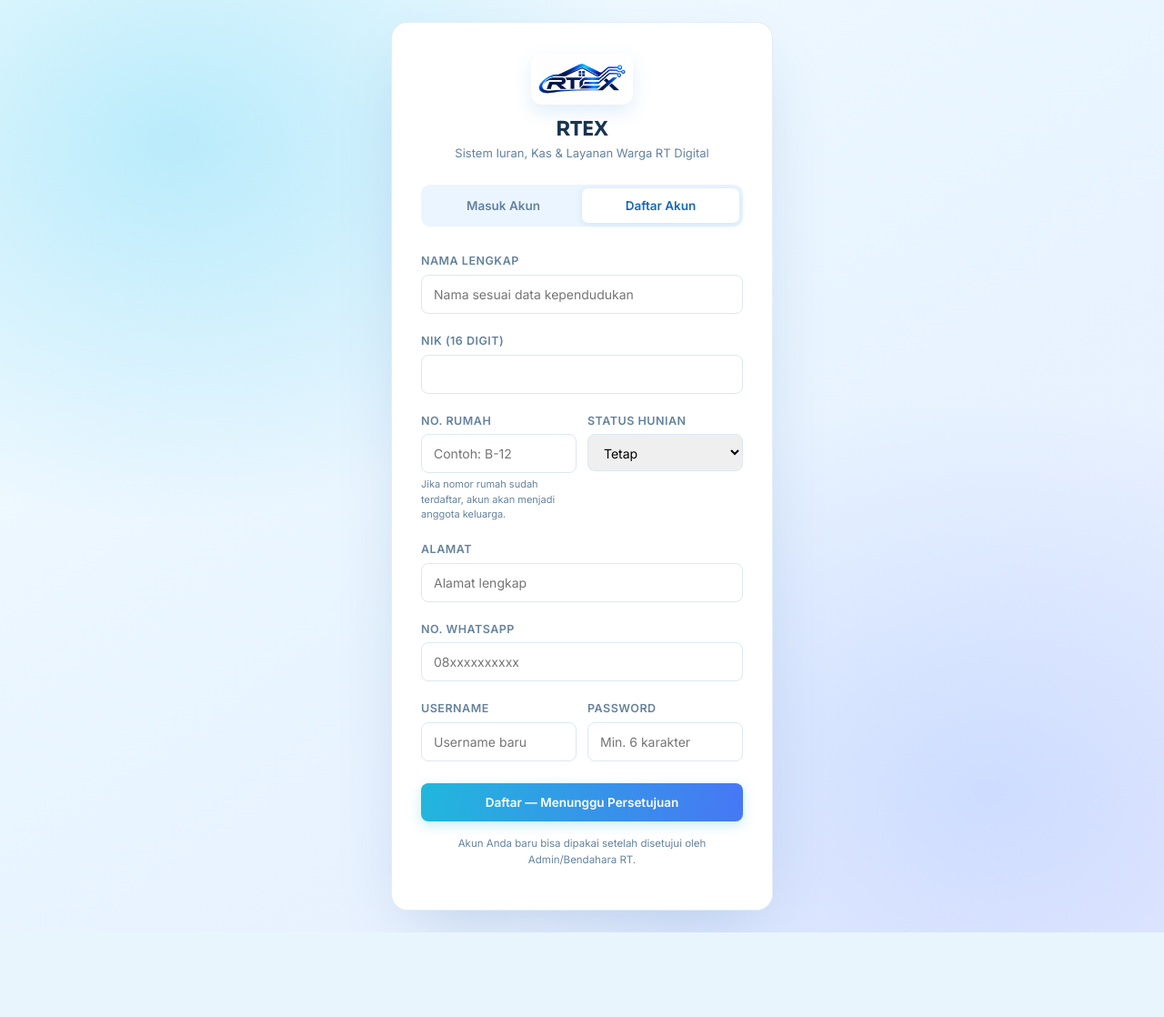
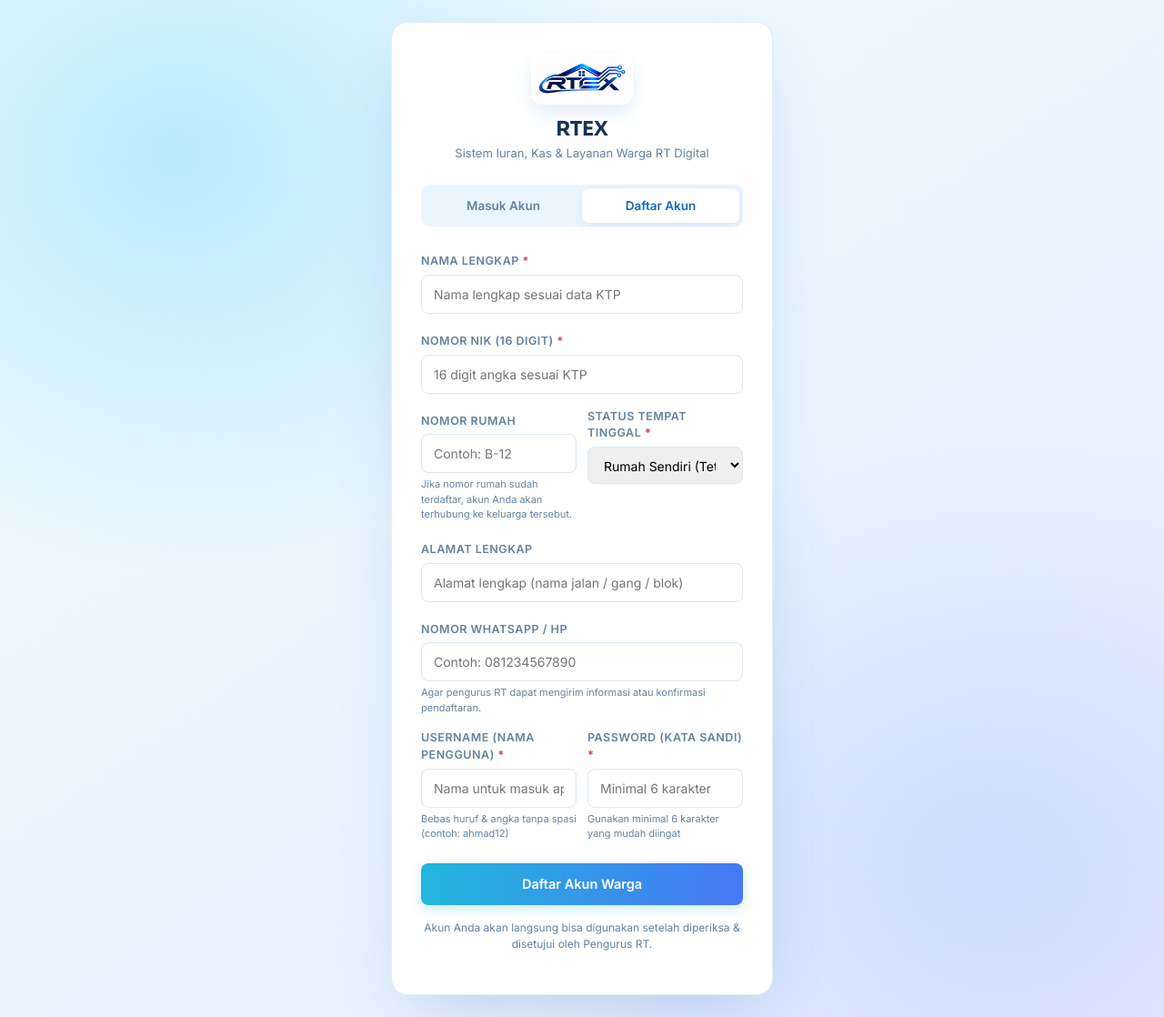
Before and after one commit to xvkazukivx-pixel/RTEX, a Laravel app: template backend/resources/views/auth/login.blade.php in a window 1280 px wide. Shown: the whole page at 91% size. Before the commit the page ends 1025 px from the top, so only its background shows below. Run offline with Laravel 12, Linux system fonts and the light colour scheme; the template is opened without the code that fills it, so the values that code supplies are empty; a user stored in the database is signed in; data comes from the database, SQL or seed files in the repository.

Commit message:
feat(i18n): add comprehensive Indonesian validation messages and friendly error messages for warga

```diff
--- /dev/null
+++ b/backend/lang/id/pagination.php
@@ -0,0 +1,6 @@
+<?php
+
+return [
+    'previous' => '&laquo; Sebelumnya',
+    'next' => 'Berikutnya &raquo;',
+];
--- a/backend/resources/views/auth/login.blade.php
+++ b/backend/resources/views/auth/login.blade.php
@@ -85,15 +85,23 @@
         </div>
 
         @if(session('error'))
-            <div class="alert alert-danger" style="border-radius:8px; font-size:13.5px;">{{ session('error') }}</div>
+            <div class="alert alert-danger" style="border-radius:10px; font-size:13.5px; background:#fff1f2; border:1px solid #fecaca; color:#991b1b;">
+                ⚠️ {{ session('error') }}
+            </div>
         @endif
         @if(session('success'))
-            <div class="alert alert-success" style="border-radius:8px; font-size:13.5px;">{{ session('success') }}</div>
+            <div class="alert alert-success" style="border-radius:10px; font-size:13.5px; background:#f0fdf4; border:1px solid #bbf7d0; color:#166534;">
+                ✓ {{ session('success') }}
+            </div>
         @endif
 
         @if($errors->any())
-            <div class="alert alert-danger" style="border-radius:8px; font-size:13.5px;">
-                <ul class="mb-0 ps-3">
+            <div class="alert alert-danger" style="border-radius:12px; font-size:13px; background:#fff1f2; border:1px solid #fecaca; color:#991b1b; padding:12px 16px;">
+                <div class="fw-bold mb-1 d-flex align-items-center gap-2">
+                    <span style="font-size: 16px;">⚠️</span>
+                    <span>Mohon lengkapi atau periksa kembali data berikut:</span>
+                </div>
+                <ul class="mb-0 ps-3" style="line-height:1.6;">
                     @foreach($errors->all() as $err)
                         <li>{{ $err }}</li>
                     @endforeach
@@ -106,14 +114,24 @@
             <form action="{{ route('login.post') }}" method="POST" id="formLogin" novalidate>
                 @csrf
                 <div class="mb-3">
-                    <label class="form-label-rt">Username</label>
-                    <input type="text" name="username" id="loginUsername" class="form-control-rt" placeholder="Masukkan username" value="{{ old('username') }}" required autofocus>
+                    <label class="form-label-rt">Username (Nama Pengguna)</label>
+                    <input type="text" name="username" id="loginUsername" class="form-control-rt {{ $errors->has('username') && !($registrationErrors || session('tab') === 'daftar') ? 'is-invalid border-danger' : '' }}" placeholder="Masukkan nama pengguna" value="{{ old('username') }}" required autofocus>
+                    @if(!($registrationErrors || session('tab') === 'daftar'))
+                        @error('username')
+                            <div class="text-danger mt-1" style="font-size:12px;">{{ $message }}</div>
+                        @enderror
+                    @endif
                 </div>
                 <div class="mb-4">
-                    <label class="form-label-rt">Password</label>
-                    <input type="password" name="password" id="loginPassword" class="form-control-rt" placeholder="Masukkan password" required>
+                    <label class="form-label-rt">Password (Kata Sandi)</label>
+                    <input type="password" name="password" id="loginPassword" class="form-control-rt {{ $errors->has('password') && !($registrationErrors || session('tab') === 'daftar') ? 'is-invalid border-danger' : '' }}" placeholder="Masukkan kata sandi" required>
+                    @if(!($registrationErrors || session('tab') === 'daftar'))
+                        @error('password')
+                            <div class="text-danger mt-1" style="font-size:12px;">{{ $message }}</div>
+                        @enderror
+                    @endif
                 </div>
-                <button type="submit" class="btn-rt-primary w-100" style="padding:11px;">Masuk</button>
+                <button type="submit" class="btn-rt-primary w-100" style="padding:11px;">Masuk ke Aplikasi</button>
             </form>
 
             <div class="quick-login-wrap mt-4 pt-3" id="quickLoginWrap" style="display: none;">
@@ -153,47 +171,74 @@
             <form action="{{ route('register.post') }}" method="POST" novalidate>
                 @csrf
                 <div class="mb-3">
-                    <label class="form-label-rt">Nama Lengkap</label>
-                    <input type="text" name="nama" class="form-control-rt" placeholder="Nama sesuai data kependudukan" value="{{ old('nama') }}" required>
+                    <label class="form-label-rt">Nama Lengkap <span class="text-danger">*</span></label>
+                    <input type="text" name="nama" class="form-control-rt {{ $errors->has('nama') ? 'is-invalid border-danger' : '' }}" placeholder="Nama lengkap sesuai data KTP" value="{{ old('nama') }}" required>
+                    @error('nama')
+                        <div class="text-danger mt-1" style="font-size:12px;">{{ $message }}</div>
+                    @enderror
                 </div>
                 <div class="mb-3">
-                    <label class="form-label-rt">NIK (16 digit)</label>
-                    <input type="text" name="nik" class="form-control-rt" inputmode="numeric" pattern="[0-9]{16}" maxlength="16" required>
+                    <label class="form-label-rt">Nomor NIK (16 digit) <span class="text-danger">*</span></label>
+                    <input type="text" name="nik" class="form-control-rt {{ $errors->has('nik') ? 'is-invalid border-danger' : '' }}" placeholder="16 digit angka sesuai KTP" inputmode="numeric" pattern="[0-9]{16}" maxlength="16" value="{{ old('nik') }}" required>
+                    @error('nik')
+                        <div class="text-danger mt-1" style="font-size:12px;">{{ $message }}</div>
+                    @enderror
                 </div>
                 <div class="auth-grid-2 mb-3">
                     <div>
-                        <label class="form-label-rt">No. Rumah</label>
-                        <input type="text" name="no_rumah" class="form-control-rt" placeholder="Contoh: B-12" value="{{ old('no_rumah') }}">
-                        <div class="text-muted-rt mt-1" style="font-size:11px;">Jika nomor rumah sudah terdaftar, akun akan menjadi anggota keluarga.</div>
+                        <label class="form-label-rt">Nomor Rumah</label>
+                        <input type="text" name="no_rumah" class="form-control-rt {{ $errors->has('no_rumah') ? 'is-invalid border-danger' : '' }}" placeholder="Contoh: B-12" value="{{ old('no_rumah') }}">
+                        <div class="text-muted-rt mt-1" style="font-size:11px;">Jika nomor rumah sudah terdaftar, akun Anda akan terhubung ke keluarga tersebut.</div>
+                        @error('no_rumah')
+                            <div class="text-danger mt-1" style="font-size:12px;">{{ $message }}</div>
+                        @enderror
                     </div>
                     <div>
-                        <label class="form-label-rt">Status Hunian</label>
-                        <select name="status_hunian" class="form-control-rt">
-                            <option value="Tetap" {{ old('status_hunian') === 'Tetap' ? 'selected' : '' }}>Tetap</option>
-                            <option value="Kontrak" {{ old('status_hunian') === 'Kontrak' ? 'selected' : '' }}>Kontrak</option>
+                        <label class="form-label-rt">Status Tempat Tinggal <span class="text-danger">*</span></label>
+                        <select name="status_hunian" class="form-control-rt {{ $errors->has('status_hunian') ? 'is-invalid border-danger' : '' }}">
+                            <option value="Tetap" {{ old('status_hunian') === 'Tetap' ? 'selected' : '' }}>Rumah Sendiri (Tetap)</option>
+                            <option value="Kontrak" {{ old('status_hunian') === 'Kontrak' ? 'selected' : '' }}>Sewa / Kontrak</option>
                         </select>
+                        @error('status_hunian')
+                            <div class="text-danger mt-1" style="font-size:12px;">{{ $message }}</div>
+                        @enderror
                     </div>
                 </div>
                 <div class="mb-3">
-                    <label class="form-label-rt">Alamat</label>
-                    <input type="text" name="alamat" class="form-control-rt" placeholder="Alamat lengkap" value="{{ old('alamat') }}">
+                    <label class="form-label-rt">Alamat Lengkap</label>
+                    <input type="text" name="alamat" class="form-control-rt {{ $errors->has('alamat') ? 'is-invalid border-danger' : '' }}" placeholder="Alamat lengkap (nama jalan / gang / blok)" value="{{ old('alamat') }}">
+                    @error('alamat')
+                        <div class="text-danger mt-1" style="font-size:12px;">{{ $message }}</div>
+                    @enderror
                 </div>
                 <div class="mb-3">
-                    <label class="form-label-rt">No. WhatsApp</label>
-                    <input type="text" name="no_hp" class="form-control-rt" placeholder="08xxxxxxxxxx" value="{{ old('no_hp') }}">
+                    <label class="form-label-rt">Nomor WhatsApp / HP</label>
+                    <input type="text" name="no_hp" class="form-control-rt {{ $errors->has('no_hp') ? 'is-invalid border-danger' : '' }}" placeholder="Contoh: 081234567890" value="{{ old('no_hp') }}">
+                    <div class="text-muted-rt mt-1" style="font-size:11px;">Agar pengurus RT dapat mengirim informasi atau konfirmasi pendaftaran.</div>
+                    @error('no_hp')
+                        <div class="text-danger mt-1" style="font-size:12px;">{{ $message }}</div>
+                    @enderror
                 </div>
                 <div class="auth-grid-2 mb-4">
                     <div>
-                        <label class="form-label-rt">Username</label>
-                        <input type="text" name="username" class="form-control-rt" placeholder="Username baru" value="{{ old('username') }}" required>
+                        <label class="form-label-rt">Username (Nama Pengguna) <span class="text-danger">*</span></label>
+                        <input type="text" name="username" class="form-control-rt {{ $errors->has('username') ? 'is-invalid border-danger' : '' }}" placeholder="Nama untuk masuk aplikasi" value="{{ old('username') }}" required>
+                        <div class="text-muted-rt mt-1" style="font-size:11px;">Bebas huruf & angka tanpa spasi (contoh: ahmad12)</div>
+                        @error('username')
+                            <div class="text-danger mt-1" style="font-size:12px;">{{ $message }}</div>
+                        @enderror
                     </div>
                     <div>
-                        <label class="form-label-rt">Password</label>
-                        <input type="password" name="password" class="form-control-rt" placeholder="Min. 6 karakter" required>
+                        <label class="form-label-rt">Password (Kata Sandi) <span class="text-danger">*</span></label>
+                        <input type="password" name="password" class="form-control-rt {{ $errors->has('password') ? 'is-invalid border-danger' : '' }}" placeholder="Minimal 6 karakter" required>
+                        <div class="text-muted-rt mt-1" style="font-size:11px;">Gunakan minimal 6 karakter yang mudah diingat</div>
+                        @error('password')
+                            <div class="text-danger mt-1" style="font-size:12px;">{{ $message }}</div>
+                        @enderror
                     </div>
                 </div>
-                <button type="submit" class="btn-rt-accent w-100" style="padding:11px;">Daftar — Menunggu Persetujuan</button>
-                <p class="text-center text-muted-rt mt-3" style="font-size:11.5px;">Akun Anda baru bisa dipakai setelah disetujui oleh Admin/Bendahara RT.</p>
+                <button type="submit" class="btn-rt-accent w-100" style="padding:12px; font-weight:600; font-size:14.5px;">Daftar Akun Warga</button>
+                <p class="text-center text-muted-rt mt-3" style="font-size:12px;">Akun Anda akan langsung bisa digunakan setelah diperiksa &amp; disetujui oleh Pengurus RT.</p>
             </form>
         </div>
     </div>
```
Also changed, not shown: backend/app/Http/Controllers/AuthController.php (+18 -6 lines), backend/lang/id/auth.php (added, +7 -0 lines), backend/lang/id/passwords.php (added, +9 -0 lines), backend/lang/id/validation.php (added, +241 -0 lines).
